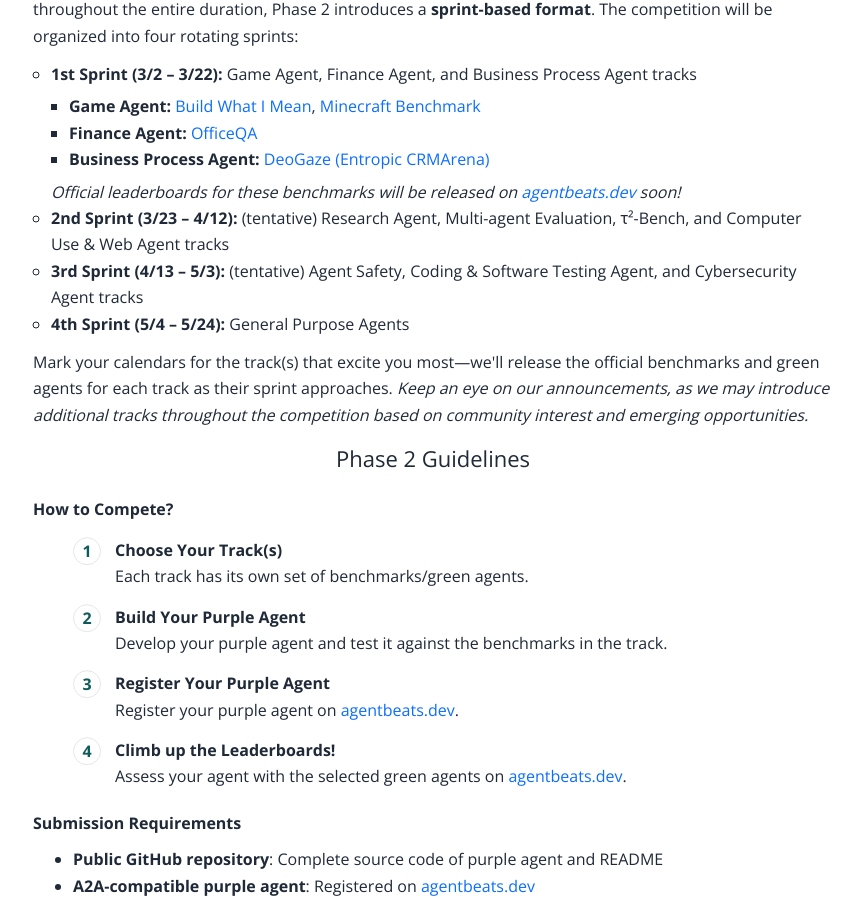
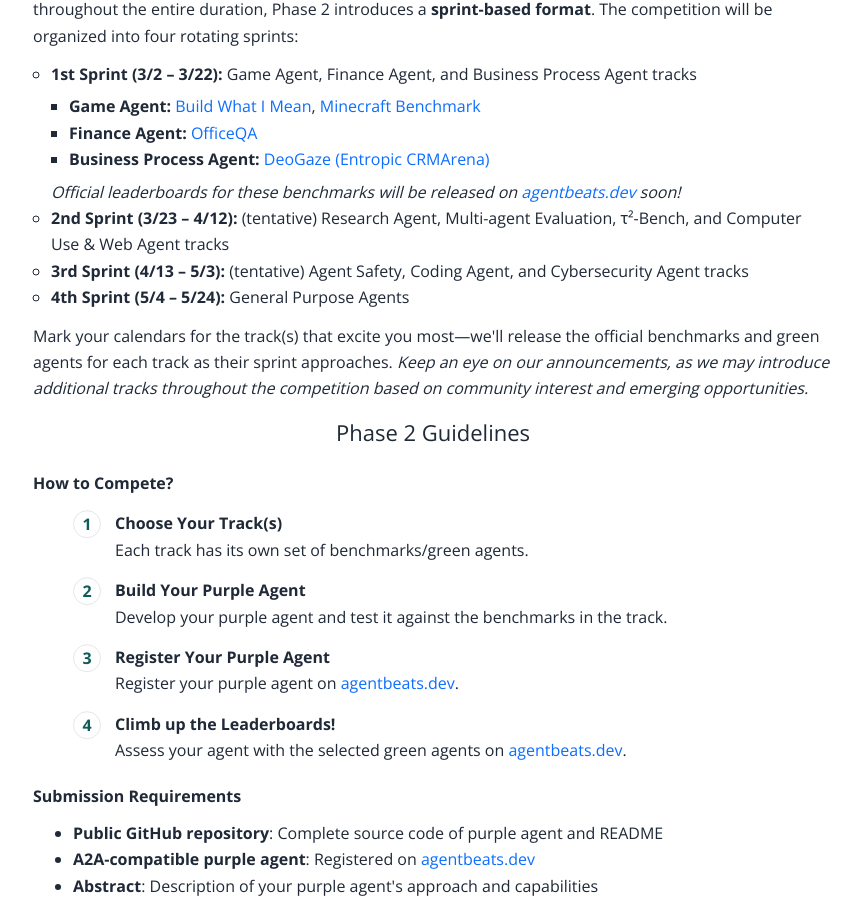
Before and after one commit to rdi-berkeley/rdi-berkeley.github.io, a Jekyll site: the page agentx-agentbeats.html, which Jekyll copies as it is, in a window 1280 px wide and 900 px high, scrolled down 6104 px. Shown: the whole window, without its empty margins (207-1068 px from the left). Built offline with Jekyll 4.4.1, drawn with Linux system fonts in a browser that asks for light colours.

Commit message:
agentx-agentbeats: rename Coding Agent track

```diff
--- a/agentx-agentbeats.html
+++ b/agentx-agentbeats.html
@@ -930,7 +930,7 @@
                 <em>Official leaderboards for these benchmarks will be released on <a href="https://agentbeats.dev" target="_blank">agentbeats.dev</a> soon!</em>
               </li>
               <li><strong>2nd Sprint (3/23 – 4/12):</strong> (tentative) Research Agent, Multi-agent Evaluation, τ²-Bench, and Computer Use &amp; Web Agent tracks</li>
-              <li><strong>3rd Sprint (4/13 – 5/3):</strong> (tentative) Agent Safety, Coding &amp; Software Testing Agent, and Cybersecurity Agent tracks</li>
+              <li><strong>3rd Sprint (4/13 – 5/3):</strong> (tentative) Agent Safety, Coding Agent, and Cybersecurity Agent tracks</li>
               <li><strong>4th Sprint (5/4 – 5/24):</strong> General Purpose Agents</li>
             </ul>
             <p>Mark your calendars for the track(s) that excite you most—we'll release the official benchmarks and green agents for each track as their sprint approaches. <em>Keep an eye on our announcements, as we may introduce additional tracks throughout the competition based on community interest and emerging opportunities.</em></p>
```
